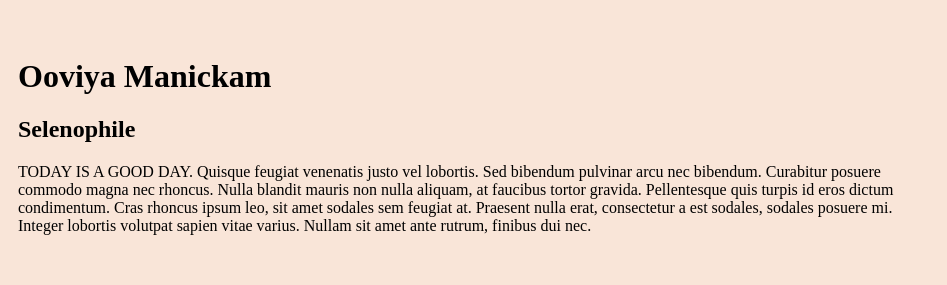
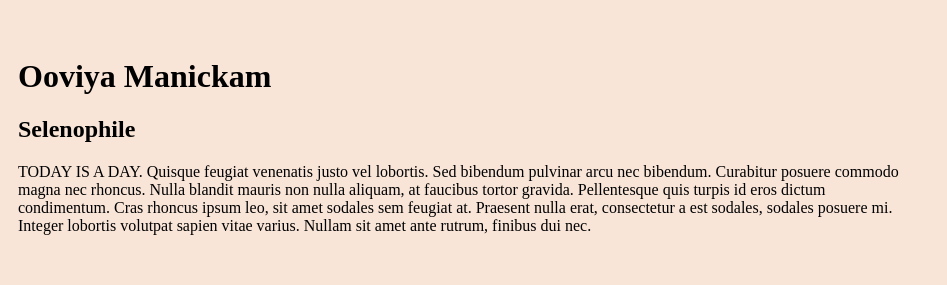
Before and after one commit to OoviyaManickam/cv, a plain HTML site: page index.html in a window 1280 px wide. Shown: the top 285 px of the page, 333-1280 px from the left. Drawn offline with Linux system fonts and the light colour scheme.

Commit message:
double update in index

```diff
--- a/index.html
+++ b/index.html
@@ -9,7 +9,7 @@
 			<td><img src="https://img.freepik.com/free-photo/cute-puppies-pomeranian-mixed-breed-pekingese-dog-run-grass-with-happiness_34266-1082.jpg" width="300"></td>
 			<td><h1>Ooviya Manickam</h1>
 				<h2>Selenophile</h2>
-				<p>TODAY IS A GOOD DAY. Quisque feugiat venenatis justo vel lobortis. Sed bibendum pulvinar arcu nec bibendum. Curabitur posuere commodo magna nec rhoncus. Nulla blandit mauris non nulla aliquam, at faucibus tortor gravida. Pellentesque quis turpis id eros dictum condimentum. Cras rhoncus ipsum leo, sit amet sodales sem feugiat at. Praesent nulla erat, consectetur a est sodales, sodales posuere mi. Integer lobortis volutpat sapien vitae varius. Nullam sit amet ante rutrum, finibus dui nec.</p>
+				<p>TODAY IS A DAY. Quisque feugiat venenatis justo vel lobortis. Sed bibendum pulvinar arcu nec bibendum. Curabitur posuere commodo magna nec rhoncus. Nulla blandit mauris non nulla aliquam, at faucibus tortor gravida. Pellentesque quis turpis id eros dictum condimentum. Cras rhoncus ipsum leo, sit amet sodales sem feugiat at. Praesent nulla erat, consectetur a est sodales, sodales posuere mi. Integer lobortis volutpat sapien vitae varius. Nullam sit amet ante rutrum, finibus dui nec.</p>
 			</td>
 		</tr>
 	</table>
```
